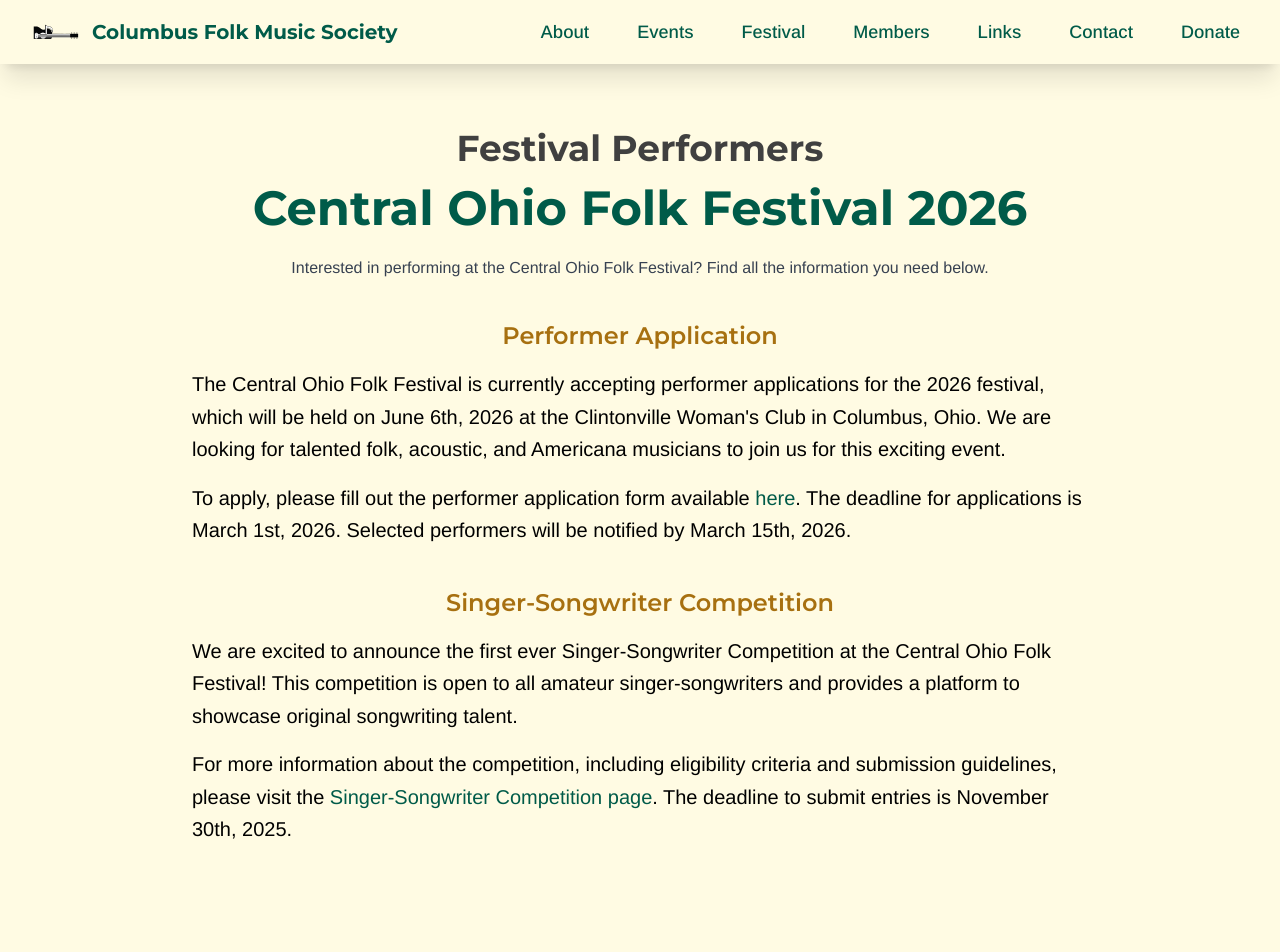
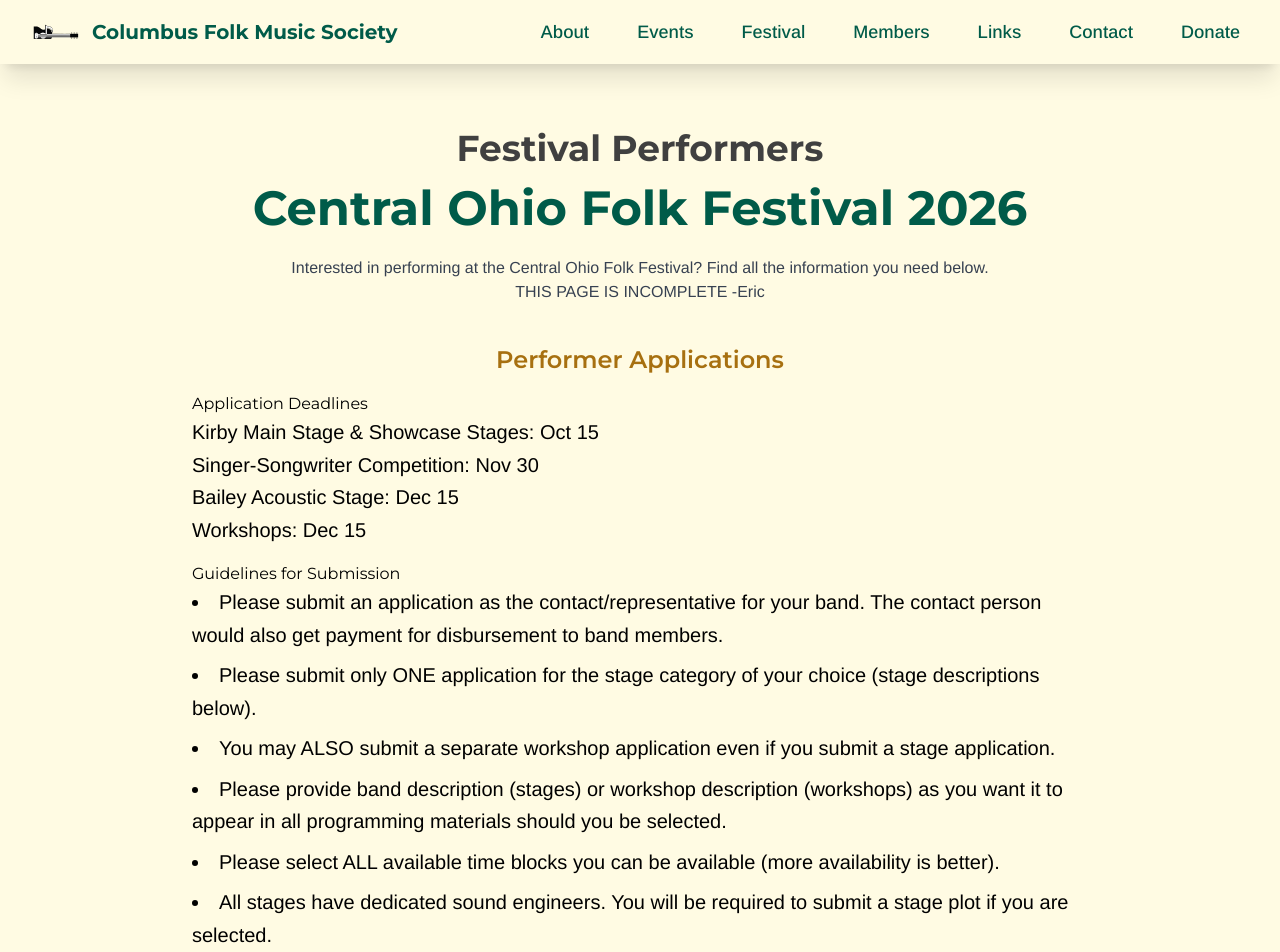
Before and after one commit to clemens72/cfms, a Next.js app: page /festival/performers in a window 1280 px wide. Shown: the top 952 px of the page. Built offline with nearby package versions, Linux system fonts and the light colour scheme.

Commit message:
apply pages update

```diff
--- a/src/app/festival/page.tsx
+++ b/src/app/festival/page.tsx
@@ -268,23 +268,22 @@
           <div className="p-6 bg-white rounded-xl shadow-lg">
             <h3 className="text-xl font-heading font-semibold mb-3 text-charcoal">Artists / Performers / Presenters</h3>
             <div className="flex flex-wrap gap-2">
-              <FestivalButton>2027 Performer/Presenter Apply</FestivalButton>
-              <FestivalButton href="mailto:festival_booking@columbusfolkmusicsociety.org">Performing Questions</FestivalButton>
-              <FestivalButton href="mailto:festival_booking@columbusfolkmusicsociety.org">Agent Inquiries</FestivalButton>
-              <FestivalButton href="/festival/performers/songwritercontest">2026 Singer-Songwriter Contest</FestivalButton>
+              <FestivalButton href="/festival/performers">2027 Performer/Presenter Apply</FestivalButton>
+              <p className='mt-6'>Performing Questions or Agent Inquiries? Email: <a href="mailto:festival_booking@columbusfolkmusicsociety.org" className='text-green hover:text-brown font-bold'>festival_booking@columbusfolkmusicsociety.org</a></p>
             </div>
           </div>
           <div className="p-6 bg-white rounded-xl shadow-lg">
             <h3 className="text-xl font-heading font-semibold mb-3 text-charcoal">Vendors & Food</h3>
             <div className="flex flex-wrap gap-2">
-              <FestivalButton href="mailto:festivalfoodtruckinquiry@columbusfolkmusicsociety.org">Food Truck Inquiries</FestivalButton>
-              <FestivalButton href="mailto:festivalvendorinquiry@columbusfolkmusicsociety.org">Artisan Vendor Applications</FestivalButton>
+              For food truck inquiries, email:<br /><a href="mailto:festivalfoodtruckinquiry@columbusfolkmusicsociety.org" className='text-green hover:text-brown font-bold'>festivalfoodtruckinquiry@columbusfolkmusicsociety.org</a><br />
+              For Artisan Vendor Applications, email:<br /><a href="mailto:festivalvendorinquiry@columbusfolkmusicsociety.org" className='text-green hover:text-brown font-bold'>festivalvendorinquiry@columbusfolkmusicsociety.org</a>
             </div>
           </div>
           <div className="p-6 bg-white rounded-xl shadow-lg">
             <h3 className="text-xl font-heading font-semibold mb-3 text-charcoal">General Questions</h3>
             <div className="flex flex-wrap gap-2">
-              <FestivalButton href="mailto:infofestival@columbusfolkmusicosociety.org">Other Questions</FestivalButton>
+              For any other questions, please email us at:<br />
+              <a href="mailto:infofestival@columbusfolkmusicsociety.org" className='text-green hover:text-brown font-bold'>infofestival@columbusfolkmusicosociety.org</a>
             </div>
           </div>
         </div>
--- a/src/app/festival/performers/page.tsx
+++ b/src/app/festival/performers/page.tsx
@@ -14,22 +14,31 @@
                     <p className="font-body text-gray-700 max-w-4xl mx-auto">
                         Interested in performing at the Central Ohio Folk Festival? Find all the information you need below.
                     </p>
+                    <p className="font-body text-gray-700 max-w-4xl mx-auto">
+                        THIS PAGE IS INCOMPLETE -Eric
+                    </p>
                 </div>
                 <div className="max-w-4xl mx-auto">
-                    <h3 className="text-2xl font-heading font-semibold mb-4 text-center text-brown mt-10">Performer Application</h3>
+                    <h3 className="text-2xl font-heading font-semibold mb-4 text-center text-brown mt-10">Performer Applications</h3>
+                    <h2>Application Deadlines</h2>
                     <p className="font-body text-xl mb-4 leading-relaxed">
-                        The Central Ohio Folk Festival is currently accepting performer applications for the 2026 festival, which will be held on June 6th, 2026 at the Clintonville Woman&apos;s Club in Columbus, Ohio. We are looking for talented folk, acoustic, and Americana musicians to join us for this exciting event.
+                        Kirby Main Stage & Showcase Stages: Oct 15<br />
+                        Singer-Songwriter Competition: Nov 30<br />
+                        Bailey Acoustic Stage: Dec 15<br />
+                        Workshops: Dec 15
                     </p>
-                    <p className="font-body text-xl mb-8 leading-relaxed">
-                        To apply, please fill out the performer application form available <a href="/festival/performers/application" className="text-green hover:underline">here</a>. The deadline for applications is March 1st, 2026. Selected performers will be notified by March 15th, 2026.
-                    </p>
-                    <h3 className="text-2xl font-heading font-semibold mb-4 text-center text-brown mt-10">Singer-Songwriter Competition</h3>
-                    <p className="font-body text-xl mb-4 leading-relaxed">
-                        We are excited to announce the first ever Singer-Songwriter Competition at the Central Ohio Folk Festival! This competition is open to all amateur singer-songwriters and provides a platform to showcase original songwriting talent.
-                    </p>
-                    <p className="font-body text-xl mb-8 leading-relaxed">
-                        For more information about the competition, including eligibility criteria and submission guidelines, please visit the <a href="/festival/performers/songwritercontest" className="text-green hover:underline">Singer-Songwriter Competition page</a>. The deadline to submit entries is November 30th, 2025.
-                    </p>
+                    <h2>Guidelines for Submission</h2>
+                    <ul className="list-disc list-inside mb-8">
+                        <li className="font-body text-xl mb-2 leading-relaxed">Please submit an application as the contact/representative for your band. The contact person would also get payment for disbursement to band members.</li>
+                        <li className="font-body text-xl mb-2 leading-relaxed">Please submit only ONE application for the stage category of your choice (stage descriptions below).</li>
+                        <li className="font-body text-xl mb-2 leading-relaxed">You may ALSO submit a separate workshop application even if you submit a stage application.</li>
+                        <li className="font-body text-xl mb-2 leading-relaxed">Please provide band description (stages) or workshop description (workshops) as you want it to appear in all programming materials should you be selected.</li>
+                        <li className="font-body text-xl mb-2 leading-relaxed">Please select ALL available time blocks you can be available (more availability is better).</li>
+                        <li className="font-body text-xl mb-2 leading-relaxed">All stages have dedicated sound engineers. You will be required to submit a stage plot if you are selected.</li>
+                        <li className="font-body text-xl mb-2 leading-relaxed">You will receive a copy of your submitted form. Please understand that submission of the form does not guarantee you will be selected.</li>
+                        <li className="font-body text-xl mb-2 leading-relaxed">Notification of selection normally occurs 30-45 days after application deadline has closed. The deadline for a Kirby Main / Showcase stage application is Oct 15. The deadline for a Bailey Acoustic Stage application is Dec 15.</li>
+                    </ul>
+                    <h3 className="text-2xl font-heading font-semibold mb-4 text-center text-brown mt-10">Festival stages / What we screen for</h3>
                 </div>
             </section>
         </div>
```
